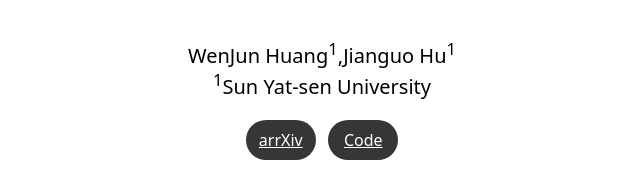
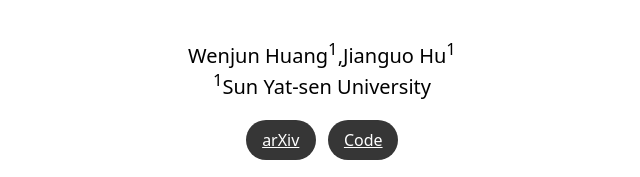
Before and after one commit to WenjunHuang94/WenjunHuang94.github.io, a plain HTML site: page ML-Mamba/index.html in a window 1280 px wide. Shown: the part 213-390 px from the top of the page, 318-958 px from the left. Drawn offline with Linux system fonts and the light colour scheme.

Commit message:
Update ML-Mamba subpage

```diff
--- a/ML-Mamba/index.html
+++ b/ML-Mamba/index.html
@@ -88,7 +88,7 @@
 
                         <!-- 作者 -->
                         <div style="display: flex;justify-content: center">
-                            <span  class="author-block">WenJun Huang</a><sup>1</sup>, </span>
+                            <span  class="author-block">Wenjun Huang</a><sup>1</sup>, </span>
                             <span class="author-block">Jianguo Hu</a><sup>1</sup></span>
                         </div>
 
@@ -97,7 +97,7 @@
                         </div>
 
                         <div style="display: flex;justify-content: center;margin-top: 20px;margin-bottom: 20px">
-                            <a href="https://arxiv.org/abs/2407.19832" style="display: block; width: 70px;background: #363636;height: 40px;color: #fff;border-radius: 25px;text-align: center;line-height: 40px">arrXiv</a>
+                            <a href="https://arxiv.org/abs/2407.19832" style="display: block; width: 70px;background: #363636;height: 40px;color: #fff;border-radius: 25px;text-align: center;line-height: 40px">arXiv</a>
                             &nbsp;&nbsp;&nbsp;
                             <a href="https://github.com/WenjunHuang94/ML-Mamba" style="display: block; width: 70px;background: #363636;height: 40px;color: #fff;border-radius: 25px;text-align: center;line-height: 40px">Code</a>
                         </div>
```
Also changed, not shown: index.html (+1 -1 lines).
